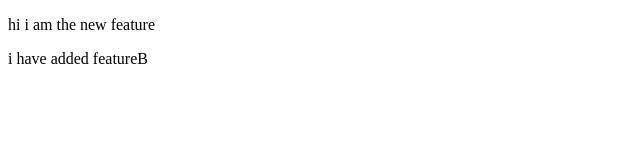
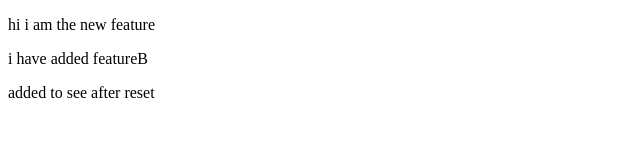
Before and after one commit to samarjeetsamar/git-branch, a plain HTML site: page index.html in a window 1280 px wide. Shown: the whole page, without its empty margins (0-640 px from the left). Drawn offline with Linux system fonts and the light colour scheme.

Commit message:
added some changes in index.html

```diff
--- a/index.html
+++ b/index.html
@@ -10,5 +10,7 @@
      <P>hi i am the new feature</P>
 
      <p>i have added featureB</p>
+
+     <p>added to see after reset</p>
 </body>
 </html>
```
